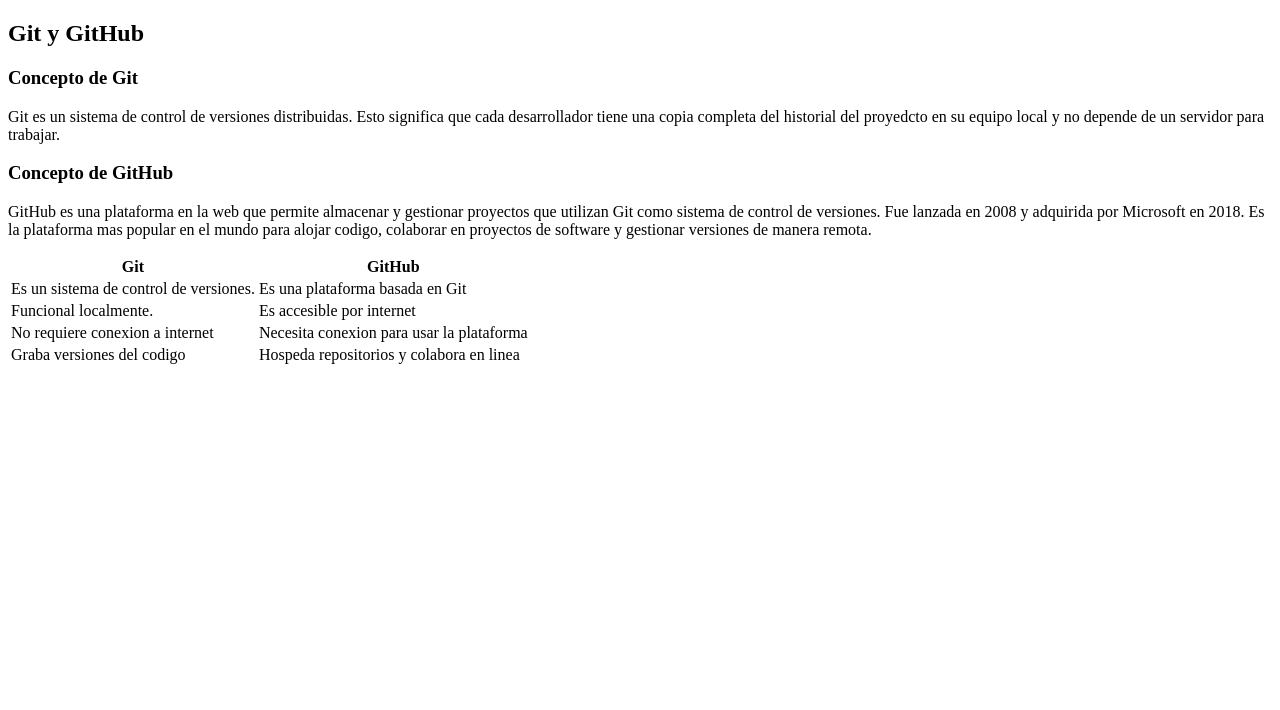
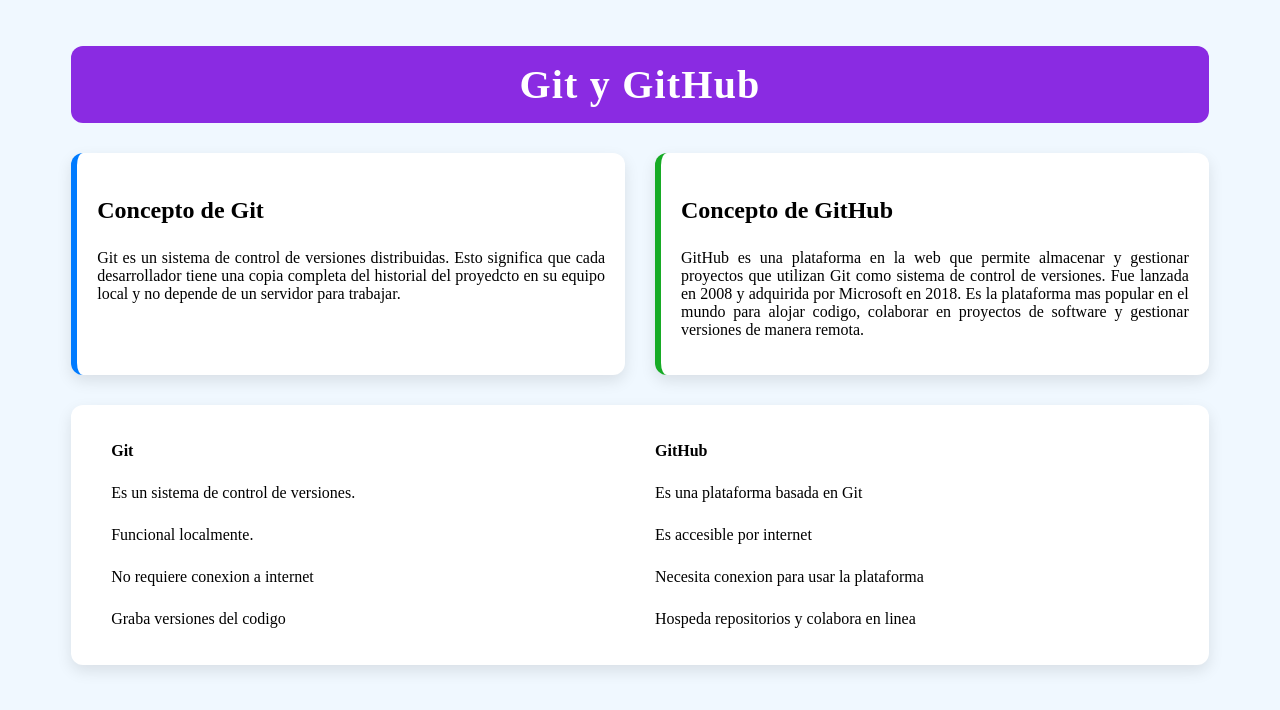
Before and after one commit to AlexzUwU/Ejercicio1, a plain HTML site: page index.html in a window 1280 px wide. Drawn offline with Linux system fonts and the light colour scheme.

Commit message:
Web con estilos

```diff
--- /dev/null
+++ b/css/styles.css
@@ -0,0 +1,78 @@
+body{
+    background-color: aliceblue;
+}
+
+.contenido{
+    background-color: F5F5F5;
+    max-width: 90%;
+    margin: 0 auto;
+    padding: 5px;
+
+}
+
+h2{
+    font-size: 40PX;
+    background-color: blueviolet;
+    color: white;
+    padding: 15PX 25px;
+    border-radius: 12PX;
+    font-weight: 600;
+    letter-spacing: 1.2PX;
+    margin-bottom: 30PX;
+    text-align: center;
+}
+
+.contenido-tarjeta{
+    display: flex;
+    gap: 30px;
+    margin-bottom: 30px;
+    flex-wrap: wrap;
+}
+
+.tarjetas {
+    background-color: white;
+    padding: 20px;
+    border-radius: 12px;
+    box-shadow: 0 6px 15px rgba(0, 0, 0, 0.1);
+    flex: 1;
+    min-width: 300px;
+    text-align: justify;
+}
+
+.tarjetas:hover{
+    transform: translateY(-5px);
+}
+
+.tarjetas h3{
+    font-weight: 600;
+    font-size: 24px;
+    margin-bottom: 25px;
+}
+
+.tarjeta-Git{
+    border-left: 6px solid #007bff;
+}
+
+.tarjeta-GitHub{
+    border-left: 6px solid #17ab25;
+}
+
+.contenedor-tabla{
+    background-color: white;
+    padding: 25px;
+    border-radius: 12px;
+    box-shadow: 0 6px 15px rgba(0, 0, 0, 0.1);
+}
+
+.tabla-diferencias{
+    width: 100%;
+    border-collapse: collapse;
+    table-layout: fixed;
+}
+
+.tabla-diferencias th ,
+.tabla-diferencias td {
+    border: lpx solid #ddd;
+    padding: 12px 15px;
+    text-align: left;
+}
--- a/index.html
+++ b/index.html
@@ -3,12 +3,13 @@
 <head>
     <meta charset="UTF-8">
     <meta name="viewport" content="width=device-width, initial-scale=1.0">
+    <link rel="stylesheet" href="css/styles.css">
     <title>GitHub</title>
 </head>
 <body>
     <div class="contenido">
         <h2> Git y GitHub</h2>
-        <div class="Contenido-Tarjeta">
+        <div class="contenido-tarjeta">
             <div class="tarjetas tarjeta-Git">
                 <h3>Concepto de Git</h3>
                 <p>
```
